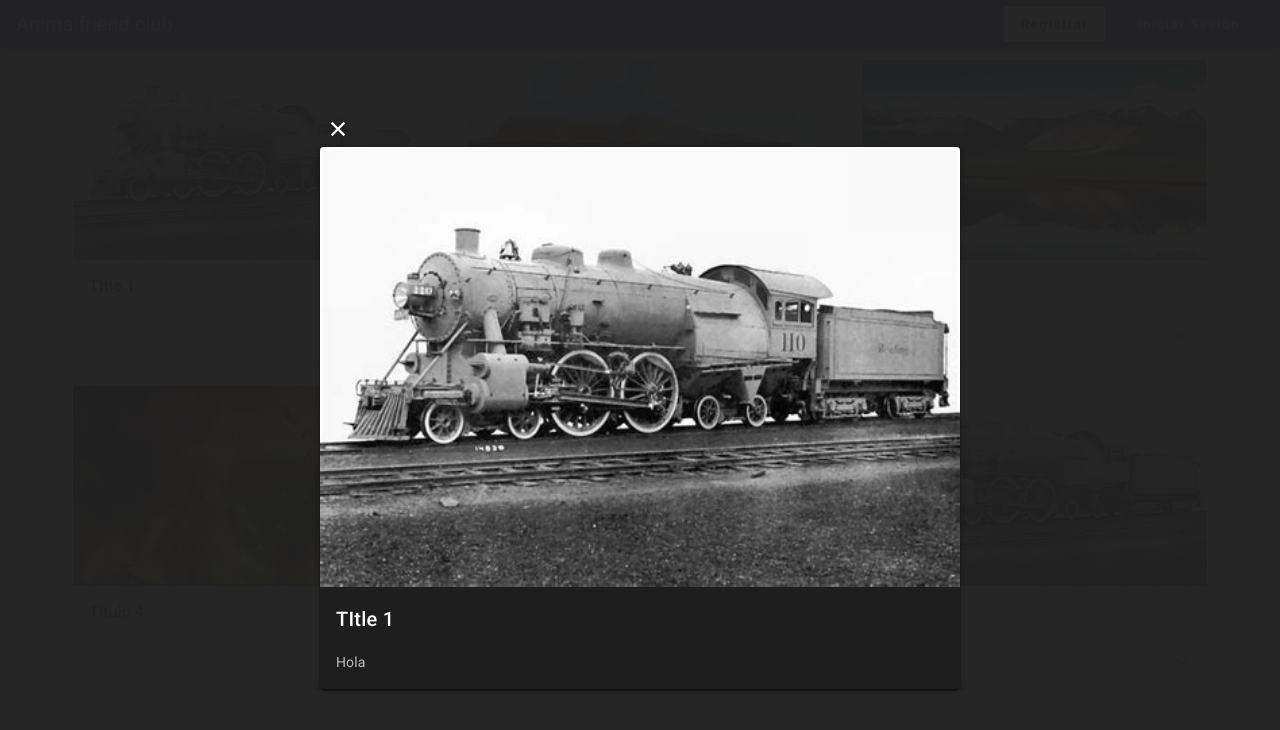
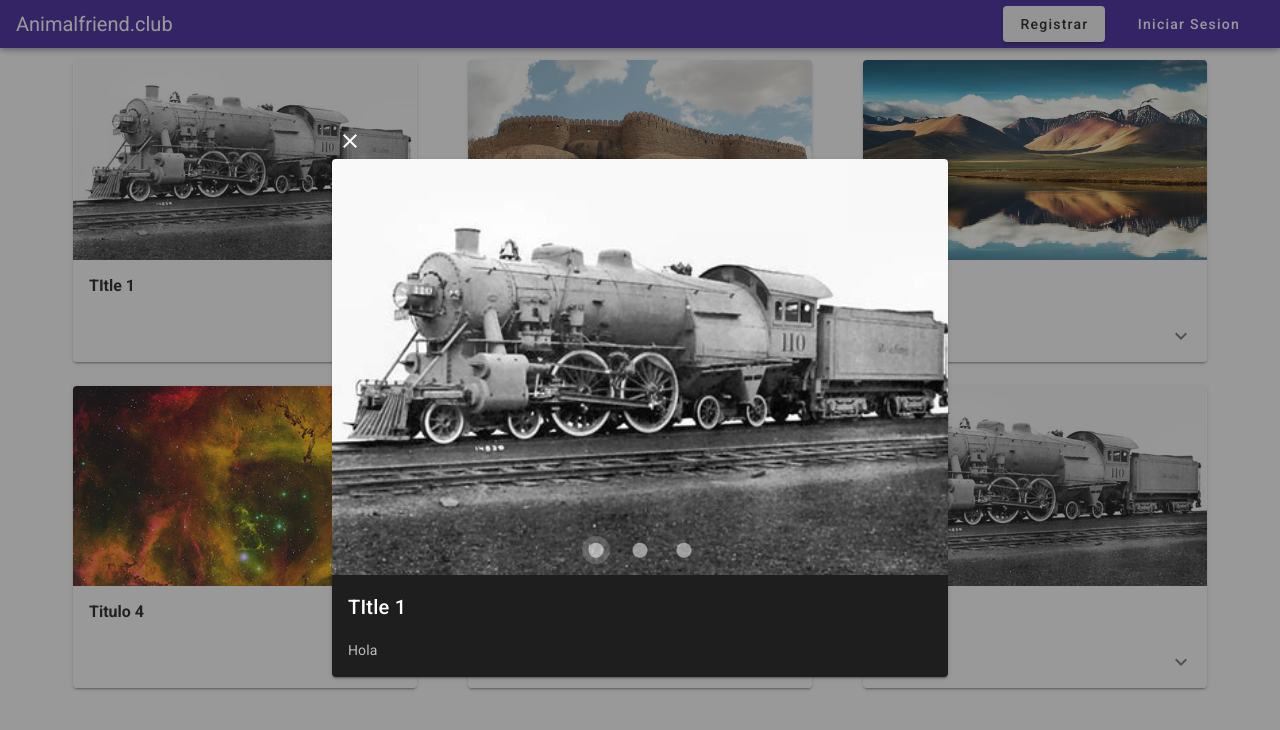
Before and after one commit to luischicllarosas/animalfriendclub, a Nuxt app: page / in a window 1280 px wide. Both pictures are taken after a click on the element 245 px from the left and 160 px from the top of the page. Shown: the top 730 px of the page. Built offline with nearby package versions, Linux system fonts and the light colour scheme.

Commit message:
Add supp for auth and axios, variables and endpoints

```diff
--- a/components/adopcion/card.vue
+++ b/components/adopcion/card.vue
@@ -1,22 +1,15 @@
 <template>
   <v-card class="mx-auto" max-width="344">
-    <v-img :src="post.img" @click="openpost(post)" height="200px" class="cursor-pointer"></v-img>
+    <v-img :src="cardItem.img[0].url" @click="overlayAction(cardItem)" height="200px" class="cursor-pointer"></v-img>
 
     <div class="card-title">
-      {{ post.title }}
+      {{ cardItem.title }}
     </div>
     <!-- <v-card-subtitle>1,000 miles of wonder</v-card-subtitle> -->
     <v-card-actions>
       <!-- <v-btn text color="purple">Ver mas</v-btn> -->
 
       <!-- <v-btn color="purple" text>Explore</v-btn> -->
-
-      <!-- <v-btn icon link @click="openpost(post)">
-        <v-icon>mdi-eye-outline</v-icon>
-      </v-btn> -->
-      <!-- <v-btn icon :color="like ? 'pink' : 'grey'">
-        <v-icon>mdi-heart</v-icon>
-      </v-btn> -->
 
       <v-spacer></v-spacer>
       <v-btn icon @click="show = !show">
@@ -28,7 +21,7 @@
       <div v-show="show">
         <v-divider></v-divider>
         <v-card-text>
-          {{ post.content }}
+          {{ cardItem.content }}
         </v-card-text>
       </div>
     </v-expand-transition>
@@ -37,7 +30,7 @@
 
 <script>
 export default {
-  props: ["post", "openpost"],
+  props: ["cardItem", "overlay", "overlayAction"],
   data: () => ({
     show: false,
   }),
--- a/components/navbar.vue
+++ b/components/navbar.vue
@@ -11,14 +11,9 @@
         <v-menu offset-y>
           <template v-slot:activator="{ on, attrs }">
             <v-btn v-bind="attrs" v-on="on" text>
-              <strong class="text-caption mr-2 white--text"
-                >Luis F. Kennedy</strong
-              >
+              <strong class="text-caption mr-2 white--text">Luis F. Kennedy</strong>
               <v-avatar size="35">
-                <img
-                  src="https://cdn.vuetifyjs.com/images/john.jpg"
-                  alt="John"
-                />
+                <img src="https://cdn.vuetifyjs.com/images/john.jpg" alt="John" />
               </v-avatar>
             </v-btn>
           </template>
@@ -32,10 +27,9 @@
       <!-- No USER -->
       <template v-if="!currentUser">
         <!-- <v-btn class="mx-2" >Registrarse</v-btn> -->
-        <v-btn class="mx-2 text-caption-2 text-capitalize">Registrar</v-btn>
-        <v-btn class="mx-2 text-caption-2 text-capitalize white--text" text
-          >Iniciar Sesion</v-btn
-        >
+        <v-btn nuxt to="/auth/register" class="mx-2 text-caption-2 text-capitalize">Registrar</v-btn>
+        <v-btn nuxt to="/auth/login" class="mx-2 text-caption-2 text-capitalize white--text" text>Iniciar Sesion</v-btn>
+
       </template>
     </v-app-bar>
   </div>
--- /dev/null
+++ b/components/overlay.vue
@@ -0,0 +1,35 @@
+<template>
+  <v-overlay :value="overlay">
+    <v-btn icon @click="overlayAction">
+      <v-icon>mdi-close</v-icon>
+    </v-btn>
+    <v-card max-width="640">
+      <v-carousel cycle height="auto" hide-delimiter-background show-arrows-on-hover>
+        <v-carousel-item v-for="(img, i) in overlayItem.img" :key="i">
+          <!-- <v-sheet :color="colors[i]" height="100%"> -->
+          <v-row class="fill-height" align="center" justify="center">
+            <v-img class="mx-auto" :src="img.url" width="640" max-width="780" max-height="480"></v-img>
+          </v-row>
+          <!-- </v-sheet> -->
+        </v-carousel-item>
+      </v-carousel>
+
+      <v-card-title>{{ overlayItem.title }}</v-card-title>
+      <v-card-text>
+        Hola
+      </v-card-text>
+
+    </v-card>
+  </v-overlay>
+</template>
+
+<script>
+export default {
+  props: ["overlay", "overlayAction", "overlayItem"],
+  data() {
+    return {};
+  },
+};
+</script>
+
+<style lang="sass" scoped></style>
--- a/nuxt.config.js
+++ b/nuxt.config.js
@@ -56,12 +56,34 @@ export default {
     // Doc: https://axios.nuxtjs.org/usage
     '@nuxtjs/axios',
     '@nuxtjs/pwa',
+    '@nuxtjs/auth',
   ],
   /*
   ** Axios module configuration
   ** See https://axios.nuxtjs.org/options
   */
-  axios: {},
+  axios: {
+    baseURL : "http://localhost/api/animalfriends/",
+  },
+  auth:{
+    strategies:{
+      local:{
+        endpoints:{
+          login:{
+            url : 'auth/login', method:'post', propertyName: 'token',
+          },
+          users:{
+            url:'users',method:'get',propertyName:'data'
+          },
+          logout: 'logout',method:'get'
+        }
+      },
+      redirect:{
+        login:'auth/login',
+        home: '/',
+      }
+    }
+  },
   /*
   ** vuetify module configuration
   ** https://github.com/nuxt-community/vuetify-module
@@ -88,5 +110,6 @@ export default {
   ** See https://nuxtjs.org/api/configuration-build/
   */
   build: {
+    // extractCSS:true,
   }
 }
--- a/package.json
+++ b/package.json
@@ -10,6 +10,7 @@
     "serve": "nuxt serve"
   },
   "dependencies": {
+    "@nuxtjs/auth": "4.9.1",
     "@nuxtjs/axios": "^5.11.0",
     "@nuxtjs/pwa": "^3.0.0-beta.20",
     "nuxt": "^2.13.0"
--- /dev/null
+++ b/pages/auth/login.vue
@@ -0,0 +1,45 @@
+<template>
+  <v-app id="inspire">
+    <v-main>
+      <v-container class="fill-height" fluid>
+        <v-row align="center" justify="center">
+          <v-col cols="12" sm="8" md="4">
+            <v-card class="elevation-12">
+              <v-toolbar color="primary" dark flat>
+                <v-toolbar-title>Login form</v-toolbar-title>
+                <v-spacer></v-spacer>
+                <v-tooltip bottom>
+                  <template v-slot:activator="{ on }">
+                    <v-btn :href="source" icon large target="_blank" v-on="on">
+                      <v-icon>mdi-code-tags</v-icon>
+                    </v-btn>
+                  </template>
+                  <span>Source</span>
+                </v-tooltip>
+              </v-toolbar>
+              <v-card-text>
+                <v-form>
+                  <v-text-field label="Login" name="login" prepend-icon="mdi-account" type="text"></v-text-field>
+
+                  <v-text-field id="password" label="Password" name="password" prepend-icon="mdi-lock" type="password"></v-text-field>
+                </v-form>
+              </v-card-text>
+              <v-card-actions>
+                <v-spacer></v-spacer>
+                <v-btn color="primary">Ingresar</v-btn>
+              </v-card-actions>
+            </v-card>
+          </v-col>
+        </v-row>
+      </v-container>
+    </v-main>
+  </v-app>
+</template>
+
+<script>
+export default {
+  props: {
+    source: String,
+  },
+};
+</script>
--- /dev/null
+++ b/pages/auth/register.vue
@@ -0,0 +1,60 @@
+<template>
+  <v-app id="inspire">
+    <v-main>
+      <v-container class="fill-height" fluid>
+        <v-row align="center" justify="center">
+          <v-col cols="12" sm="8" md="4">
+            <v-card class="elevation-12">
+              <v-toolbar color="primary" dark flat>
+                <v-toolbar-title>Login form</v-toolbar-title>
+                <v-spacer></v-spacer>
+                <!-- <v-tooltip bottom>
+                  <template v-slot:activator="{ on }">
+                    <v-btn :href="source" icon large target="_blank" v-on="on">
+                      <v-icon>mdi-code-tags</v-icon>
+                    </v-btn>
+                  </template>
+                  <span>Source</span>
+                </v-tooltip> -->
+              </v-toolbar>
+              <v-card-text>
+                <v-form @submit.prevent="register">
+                  <v-text-field v-model="form.name" label="Nombres" name="login" prepend-icon="mdi-card-account-details" type="text"> </v-text-field>
+                  <v-text-field v-model="form.email" label="Email" name="email" prepend-icon="mdi-at" type="text"> </v-text-field>
+                  <v-text-field v-model="form.password" id="password" label="Contraseña" name="password" prepend-icon="mdi-lock" type="password"> </v-text-field>
+                  <v-btn type="submit" color="primary">Registrarse</v-btn>
+                </v-form>
+              </v-card-text>
+              <v-card-actions>
+                <v-spacer></v-spacer>
+                <v-btn color="primary">Registrarse</v-btn>
+              </v-card-actions>
+            </v-card>
+          </v-col>
+        </v-row>
+      </v-container>
+    </v-main>
+  </v-app>
+</template>
+
+<script>
+export default {
+  props: {
+    source: String,
+  },
+  data() {
+    return {
+      form: {
+        name: "",
+        email: "",
+        password: "",
+      },
+    };
+  },
+  methods: {
+    async register() {
+      await this.$axios.post('/auth/register',this.form);
+    },
+  },
+};
+</script>
--- a/pages/index.vue
+++ b/pages/index.vue
@@ -2,45 +2,31 @@
   <v-lazy>
     <v-row>
       <v-col v-for="item in post" :key="item.id" sm="6" lg="4" xl="3">
-        <Card :post="item" :openpost="openpost" />
+        <Card :cardItem="item" :overlay="overlay" :overlayAction="overlayAction" />
+      </v-col>
 
-        <v-overlay :value="overlay">
-          <v-btn icon @click="overlay = false">
-            <v-icon>mdi-close</v-icon>
-          </v-btn>
-          <v-card max-width="640">
-            <v-img
-              class="mx-auto"
-              :src="overlayItems.img"
-              width="640"
-              max-width="780"
-              max-height="480"
-            ></v-img>
-            <v-card-title>{{ overlayItems.title }}</v-card-title>
-            <v-card-text>
-              Hola
-            </v-card-text>
-          </v-card>
-        </v-overlay>
-      </v-col>
+      <Overlay :overlay="overlay" :overlayAction="overlayAction" :overlayItem="overlayItem" />
     </v-row>
   </v-lazy>
 </template>
 <script>
 import Card from "@/components/adopcion/card";
+import Overlay from "@/components/overlay";
 export default {
   components: {
     Card,
+    Overlay,
   },
   data() {
     return {
       overlay: false,
-      overlayItems: [],
+      overlayItem: [],
+
       post: [
         {
           id: 1,
           title: "TItle 1",
-          img: "/photos/4_4.jpg",
+          img: [{ url: "/photos/4_4.jpg" }, { url: "/photos/16_9.jpg" }, { url: "/photos/400_400.jpg" }],
           content:
             "I'm a thing. But, like most politicians, he promised more than he could deliver. You won't have time for sleeping, soldier, not with all the bed making you'll be doing. Then we'll go with that data file! Hey, you add a one and two zeros to that or we walk! You're going to do his laundry? I've got to find a way to escape.",
           like: true,
@@ -48,33 +34,33 @@ export default {
         {
           id: 2,
           title: "Lorem ipsum dolor",
-          img: "/photos/16_9.jpg",
+          img: [{ url: "/photos/16_9.jpg" }],
           content:
             "Lorem ipsum dolor sit amet, consectetur adipisicing elit. Porro veritatis nostrum quaerat distinctio unde quae, est harum quia, laborum labore illum vitae quibusdam eaque deserunt totam ipsam non placeat possimus.",
         },
         {
           id: 3,
           title: "Titulo 3",
-          img: "/photos/21_9.jpg",
+          img: [{ url: "/photos/21_9.jpg" }],
           content:
             "Lorem ipsum dolor sit amet, consectetur adipisicing elit. Porro veritatis nostrum quaerat distinctio unde quae, est harum quia, laborum labore illum vitae quibusdam eaque deserunt totam ipsam non placeat possimus.",
         },
         {
           id: 4,
           title: "Titulo 4",
-          img: "/photos/400_400.jpg",
+          img: [{ url: "/photos/400_400.jpg" }],
           content: "Lorem ipsum dolor sit amet, consectetur adipisicing elit.",
         },
         {
           id: 5,
           title: "Lorem ipsum dolor sit amet, consectetur adipisicing elit Po.",
-          img: "/photos/4_4.jpg",
+          img: [{ url: "/photos/4_4.jpg" }],
           content: "Lorem ipsum dolor sit amet, consectetur adipisicing elit.",
         },
         {
           id: 6,
           title: "Titulo 6",
-          img: "/photos/4_4.jpg",
+          img: [{ url: "/photos/4_4.jpg" }],
           content: `Lorem ipsum dolor sit amet, consectetur adipisicing elit. Porro
         veritatis nostrum quaerat distinctio unde quae, est harum quia, laborum
         labore illum vitae quibusdam eaque deserunt totam ipsam non placeat
@@ -84,10 +70,15 @@ export default {
     };
   },
   methods: {
-    openpost(item) {
-      console.log(item);
-      this.overlayItems = item;
-      this.overlay = true;
+    overlayAction(item) {
+      this.overlay = !this.overlay;
+      if (this.overlay) {
+        console.log(item);
+        this.overlayItem = item;
+      }
+      // console.log(item);
+      // this.overlayItems = item;
+      // this.overlay = true;
     },
   },
   async created() {
```
Also changed, not shown: store/index.js (added), 1 other file (tests, documents, lock files or other folders).
